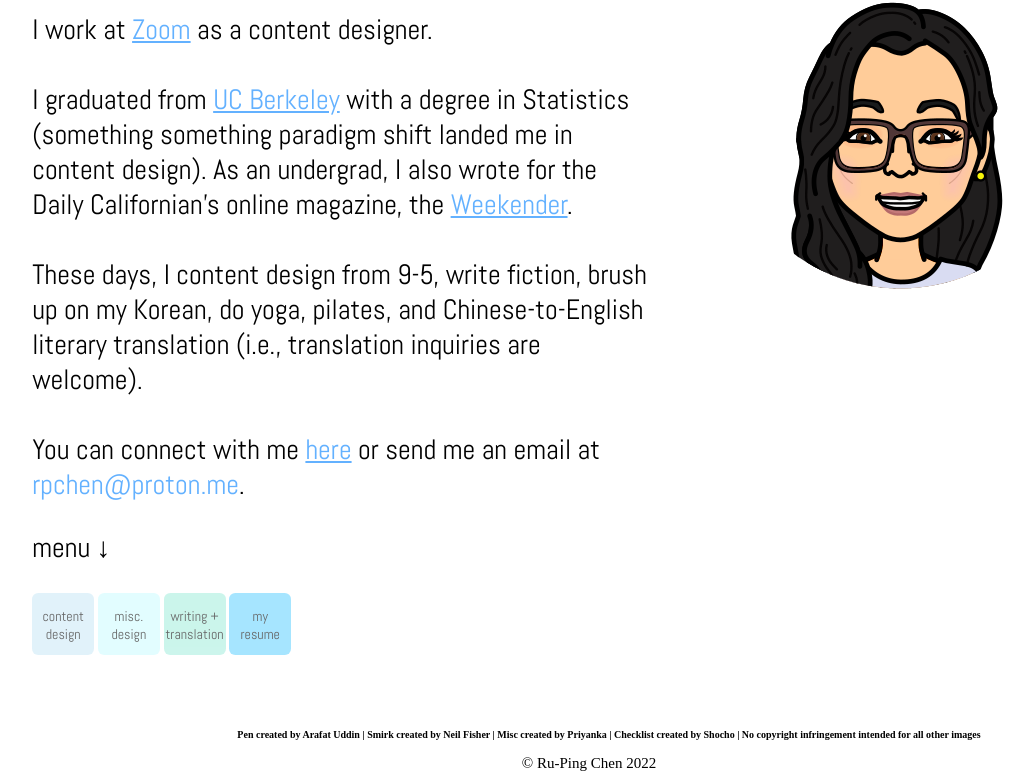
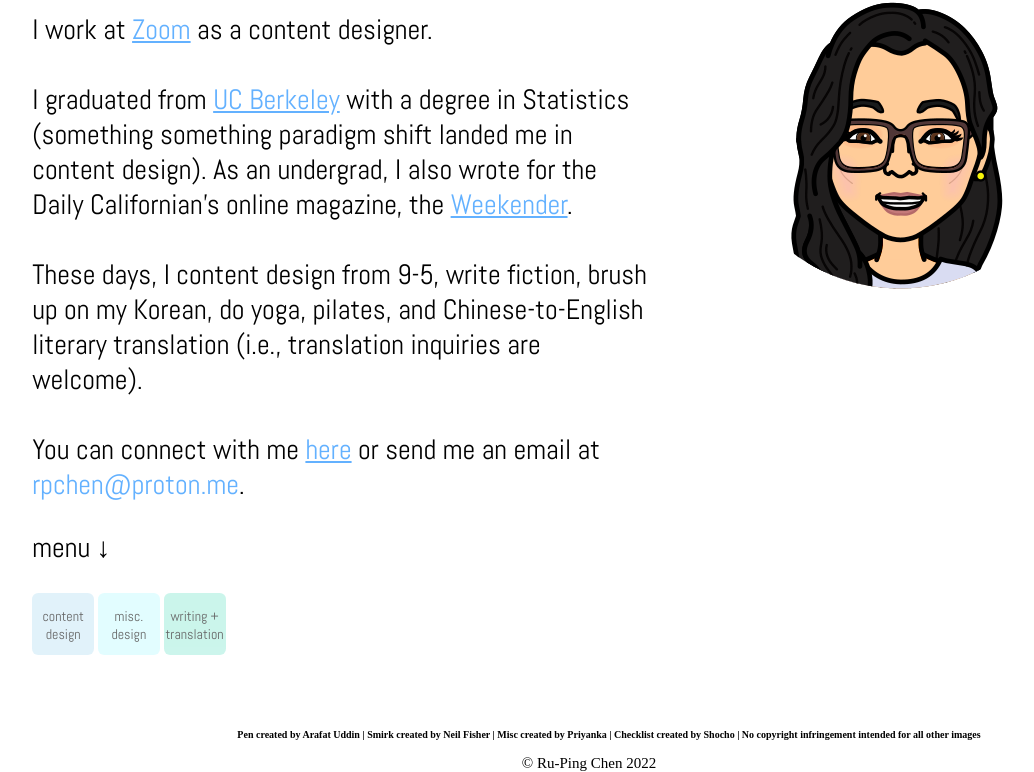
Before and after one commit to rowiehen/rupingchen.github.io, a plain HTML site: page index.html in a window 1280 px wide. Shown: the part 116-888 px from the top of the page, without its empty margins (51-1085 px from the left). Drawn offline with nearby package versions, Linux system fonts and the light colour scheme; a web font is replaced by a local one.

Commit message:
removing resume

```diff
--- a/index.html
+++ b/index.html
@@ -36,9 +36,9 @@
 				<a id="landing-about" class="landing-button inactive about_coloring" href="writing_translation.html" target="_blank">
 					<p class='button-text'>writing + translation  </p>
 				</a>
-				<a id="landing-resume" class="landing-button inactive resume_coloring" href="assets/RPC_resume.pdf" target="_blank">
+			<!--	<a id="landing-resume" class="landing-button inactive resume_coloring" href="assets/RPC_resume.pdf" target="_blank">
 					<p class='button-text'>my<br/>resume</p>
-				</a>
+				</a> -->
 			</div>
 			<div id="landing-div-spine" class="proj-display scroll">
 				<div id="0" class="landing-re-color">
```
Also changed, not shown: 2 other files.
